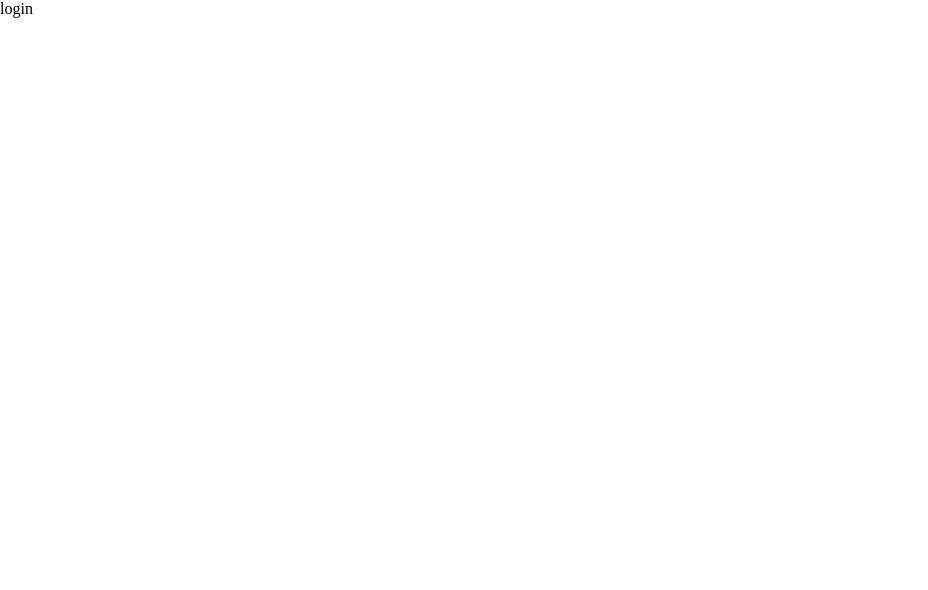
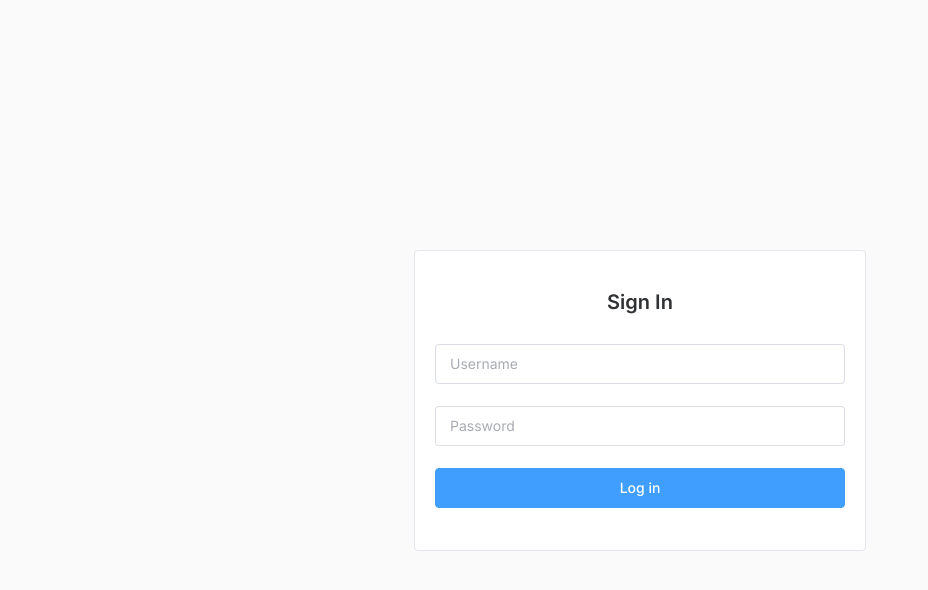
Before and after one commit to MamatovUmar/perconal-account, a Nuxt app: page /login in a window 1280 px wide. Shown: the top 590 px of the page, without its empty margins (0-928 px from the left). Built offline with nearby package versions, Linux system fonts and the light colour scheme.

Commit message:
feat: login page layout

```diff
--- a/assets/styles/main.scss
+++ b/assets/styles/main.scss
@@ -1 +1,12 @@
+@import url('https://fonts.googleapis.com/css2?family=Inter:wght@400;500;600&display=swap');
 @import "normalize.css";
+@import "vars";
+
+body {
+  background: var(--body-background);
+  font-family: 'Inter', sans-serif;
+}
+
+.w-100 {
+  width: 100%;
+}
--- /dev/null
+++ b/assets/styles/vars.scss
@@ -0,0 +1,3 @@
+:root {
+  --body-background: #FAFAFA
+}
--- a/pages/login.vue
+++ b/pages/login.vue
@@ -1,11 +1,68 @@
 <script setup lang="ts">
+import { reactive } from '#imports'
+import type { LoginForm } from '~/types/login'
+import type { FormInstance, FormRules } from 'element-plus'
+
+const formRef = ref<FormInstance>()
+const form = reactive<LoginForm>({
+  username: '',
+  password: ''
+})
+
+const rules = reactive<FormRules>({
+  password: { required: true, trigger: 'blur' },
+  username: { required: true, trigger: 'blur' }
+})
+
+async function submitForm() {
+  formRef.value?.validate((valid) => {
+    if (valid) {
+      console.log('submit!')
+    }
+  })
+}
 
 </script>
 
 <template>
-  <div>login</div>
+  <div class="login">
+    <el-card shadow="never" class="login__card">
+      <div class="login__title">Sign In</div>
+
+      <el-form :model="form" ref="formRef" size="large" :rules="rules">
+        <el-form-item prop="username">
+          <el-input v-model="form.username" placeholder="Username" />
+        </el-form-item>
+
+        <el-form-item prop="password">
+          <el-input v-model="form.password" type="password" placeholder="Password" show-password />
+        </el-form-item>
+
+        <el-form-item>
+          <el-button type="primary" class="w-100" @click="submitForm">
+            Log in
+          </el-button>
+        </el-form-item>
+      </el-form>
+    </el-card>
+  </div>
 </template>
 
-<style scoped>
-
+<style scoped lang="scss">
+.login {
+  display: flex;
+  min-height: 100vh;
+  &__card {
+    margin: auto;
+    width: 100%;
+    max-width: 450px;
+  }
+  &__title {
+    font-weight: 600;
+    text-align: center;
+    margin-bottom: 30px;
+    font-size: 20px;
+    margin-top: 20px;
+  }
+}
 </style>
--- /dev/null
+++ b/types/login.ts
@@ -0,0 +1,4 @@
+export interface LoginForm {
+  username: string
+  password: string
+}
```
